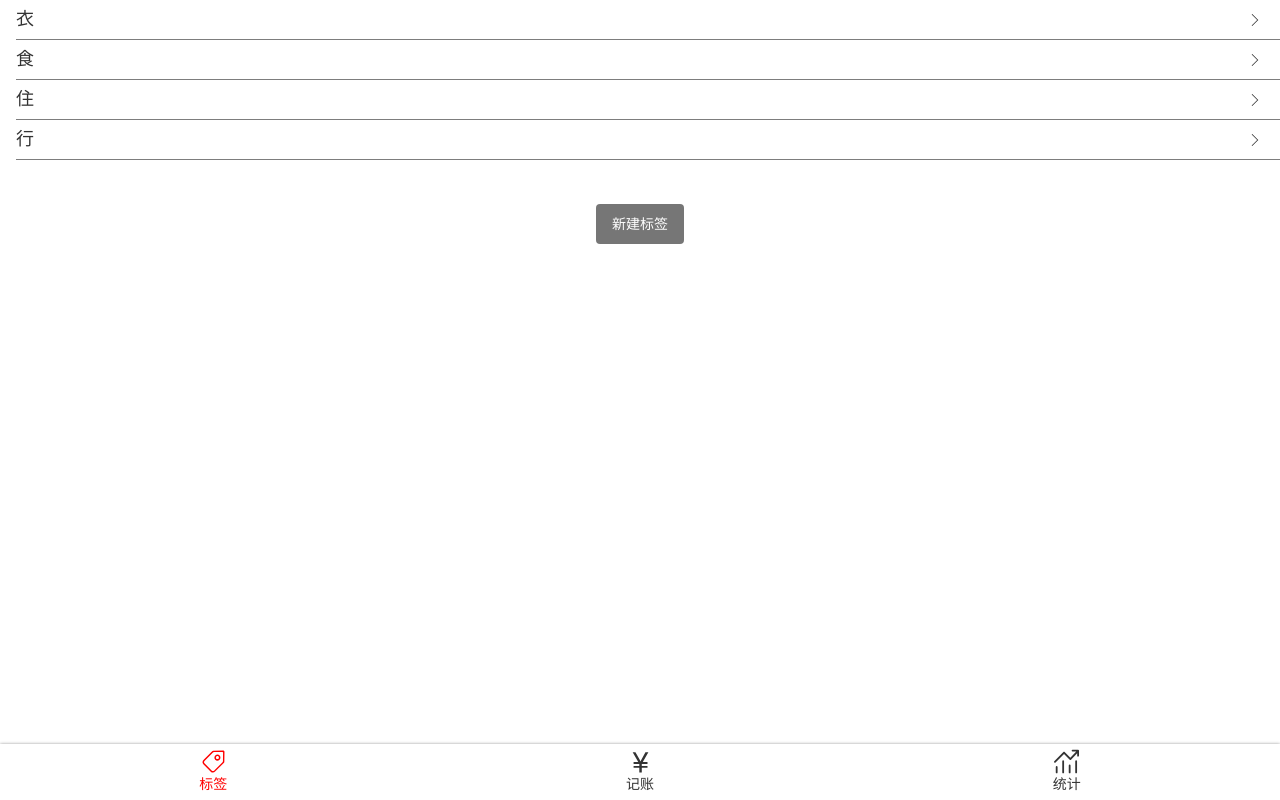
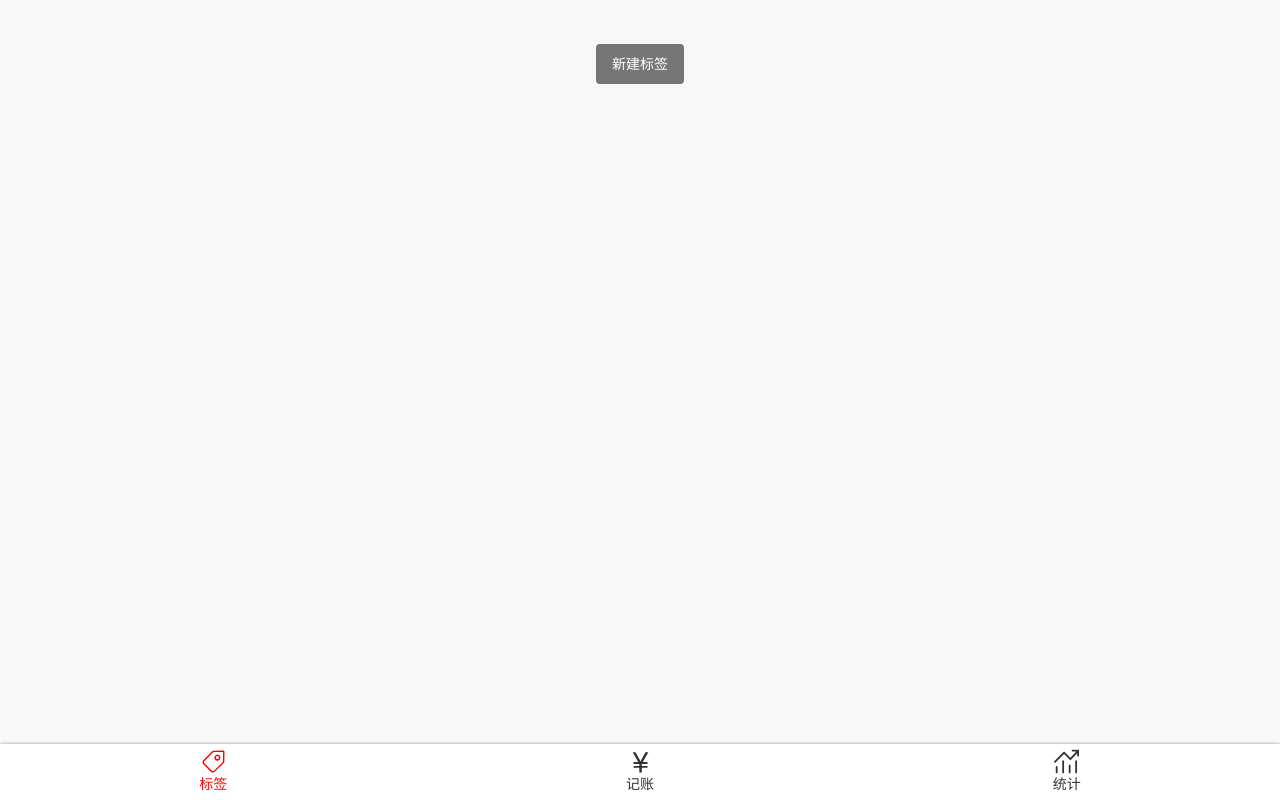
Before and after one commit to lttztt/keep-accounts, a Vue app: page /#/label in a window 1280 px wide. Built offline with nearby package versions, Linux system fonts and the light colour scheme.

Commit message:
feat: 标签的展示和创建添加成功

```diff
--- a/src/components/Layout.vue
+++ b/src/components/Layout.vue
@@ -25,6 +25,7 @@
     .content {
       flex-grow: 1;
       overflow: auto;
+      background: #f8f8f8;
     }
   }
 </style>
--- a/src/models/model.ts
+++ b/src/models/recordListModel.ts
@@ -1,6 +1,6 @@
 export const localStorageName = 'recordList';
 
-const model = {
+const recordListModel = {
   deepClone(value: RecordItem){
     return JSON.parse(JSON.stringify(value))
   },
@@ -13,4 +13,4 @@ const model = {
   }
 }
 
-export default model
+export default recordListModel
--- /dev/null
+++ b/src/models/tagListModel.ts
@@ -0,0 +1,27 @@
+const localStorageName = 'tagList'
+
+type TagListModal = {
+  data: string[]
+  fetch: () => string[]
+  create: (name: string) => 'success' | 'duplicated' // 联合类型  枚举
+  save: () => void
+}
+
+const tagListModel:TagListModal = {
+  data: [],
+  fetch(){
+    this.data = JSON.parse(window.localStorage.getItem(localStorageName) || '[]')
+    return this.data
+  },
+  create(name){
+    if(this.data.indexOf(name) >= 0) {return 'duplicated'}
+    this.data.push(name)
+    this.save()
+    return 'success'
+  },
+  save(){
+    window.localStorage.setItem(localStorageName, JSON.stringify(this.data))
+  }
+}
+
+export default tagListModel
--- a/src/views/Label.vue
+++ b/src/views/Label.vue
@@ -1,27 +1,16 @@
 <template>
   <Layout>
-    <div class="label">
+    <div class="tag">
       <ol>
-        <li>
-          <span>衣</span>
-          <Icon name="right" />
-        </li>
-        <li>
-          <span>食</span>
-          <Icon name="right" />
-        </li>
-        <li>
-          <span>住</span>
-          <Icon name="right" />
-        </li>
-        <li>
-          <span>行</span>
-          <Icon name="right" />
+        <li v-for="tag in tags"
+            :key="tag">
+          <span>{{tag}}</span>
+          <Icon name="right"/>
         </li>
       </ol>
 
-      <div class="createLabel-wrapper">
-        <button class="createLabel">新建标签</button>
+      <div class="createTag-wrapper">
+        <button class="createTag" @click="createTag">新建标签</button>
       </div>
     </div>
   </Layout>
@@ -29,28 +18,42 @@
 
 <script lang="ts">
 
-  import Vue from 'vue'
-  import {Component} from "vue-property-decorator";
+  import Vue from 'vue';
+  import {Component} from 'vue-property-decorator';
+  import tagListModel from '@/models/tagListModel';
 
   @Component
   export default class Label extends Vue {
-
+    tags = tagListModel.fetch();
+    createTag(){
+      let tag = window.prompt('请输入标签名');
+      if(tag) {
+        let message = tagListModel.create(tag)
+        if(message === 'duplicated'){
+          window.alert('标签名重复')
+        }else if(message === 'success') {
+          window.alert('创建成功')
+        }
+      }
+    }
   }
 </script>
 
 
 <style scoped lang="scss">
-  .label ol{
+  .tag ol {
     background: #fff;
-    > li{
+
+    > li {
       font-size: 18px;
       display: flex;
       justify-content: space-between;
       align-items: center;
       min-height: 40px;
-      border-bottom: 1px solid #7d7d7d;
+      border-bottom: 1px solid #e6e6e6;
       margin-left: 16px;
       padding-right: 16px;
+
       .icon {
         width: 18px;
         height: 18px;
@@ -58,11 +61,13 @@
       }
     }
   }
-  .createLabel-wrapper {
+
+  .createTag-wrapper {
     text-align: center;
     padding-top: 16px;
     margin-top: 44-16px;
-    .createLabel {
+
+    .createTag {
       background: #767676;
       color: #fff;
       line-height: 40px;
--- a/src/views/Money.vue
+++ b/src/views/Money.vue
@@ -17,15 +17,16 @@
   import Types from '@/components/Money/Types.vue';
   import NumberPad from '@/components/Money/NumberPad.vue';
   import {Component, Watch} from "vue-property-decorator";
-  import model from "@/models/model";
+  import recordListModel from "@/models/recordListModel";
+  import tagListModel from '@/models/tagListModel';
 
-  const recordList = model.fetch();
+  const recordList = recordListModel.fetch();
 
   @Component({
     components: {NumberPad, Types, Notes, Tags}
   })
   export default class Money extends Vue {
-    tags = ['衣', '食', '住', '行'];
+    tags = tagListModel.fetch();
     recordList: RecordItem[] = recordList
     record: RecordItem = {
       tags: [],
@@ -34,13 +35,13 @@
       amount: 0
     };
     saveRecord(){
-      let record2 = model.deepClone(this.record);
+      let record2 = recordListModel.deepClone(this.record);
       record2.createAt = new Date()
       this.recordList.push(record2)
     }
     @Watch('recordList')
     onRecordListChange(value: RecordItem[]){
-      model.save(value)
+      recordListModel.save(value)
     }
   }
 </script>
```
